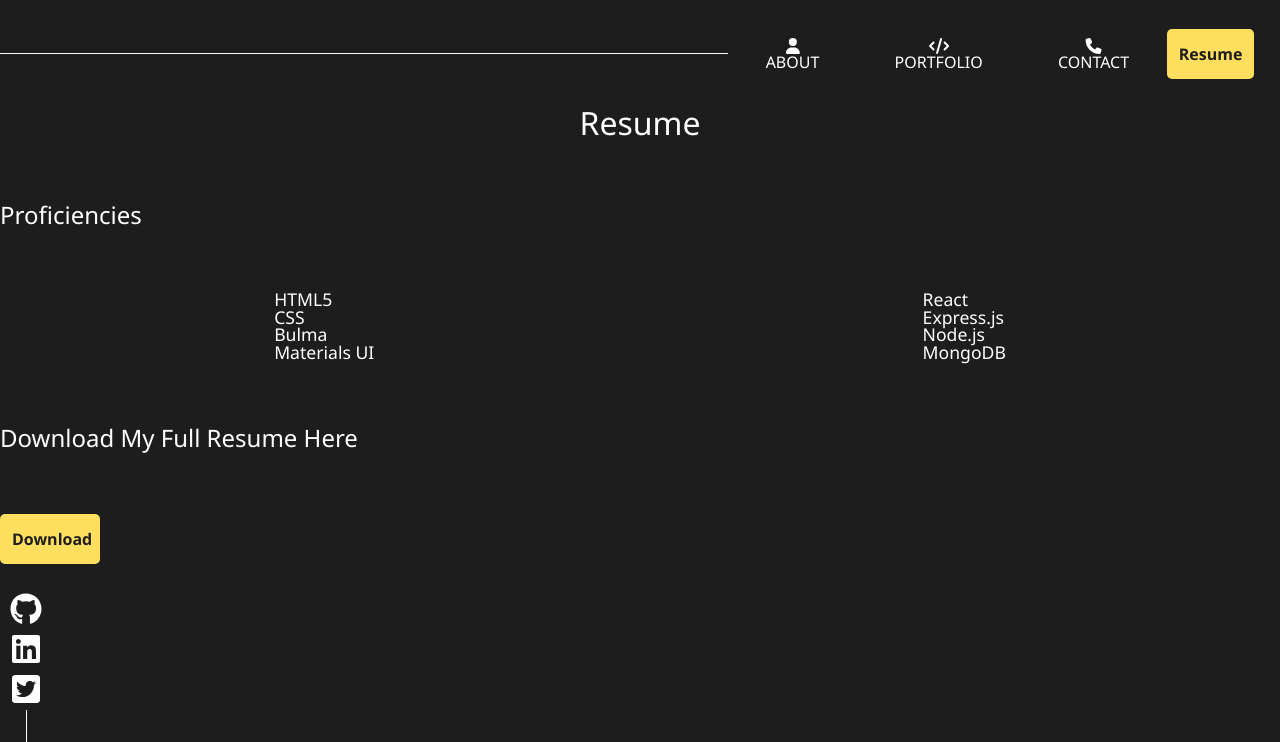
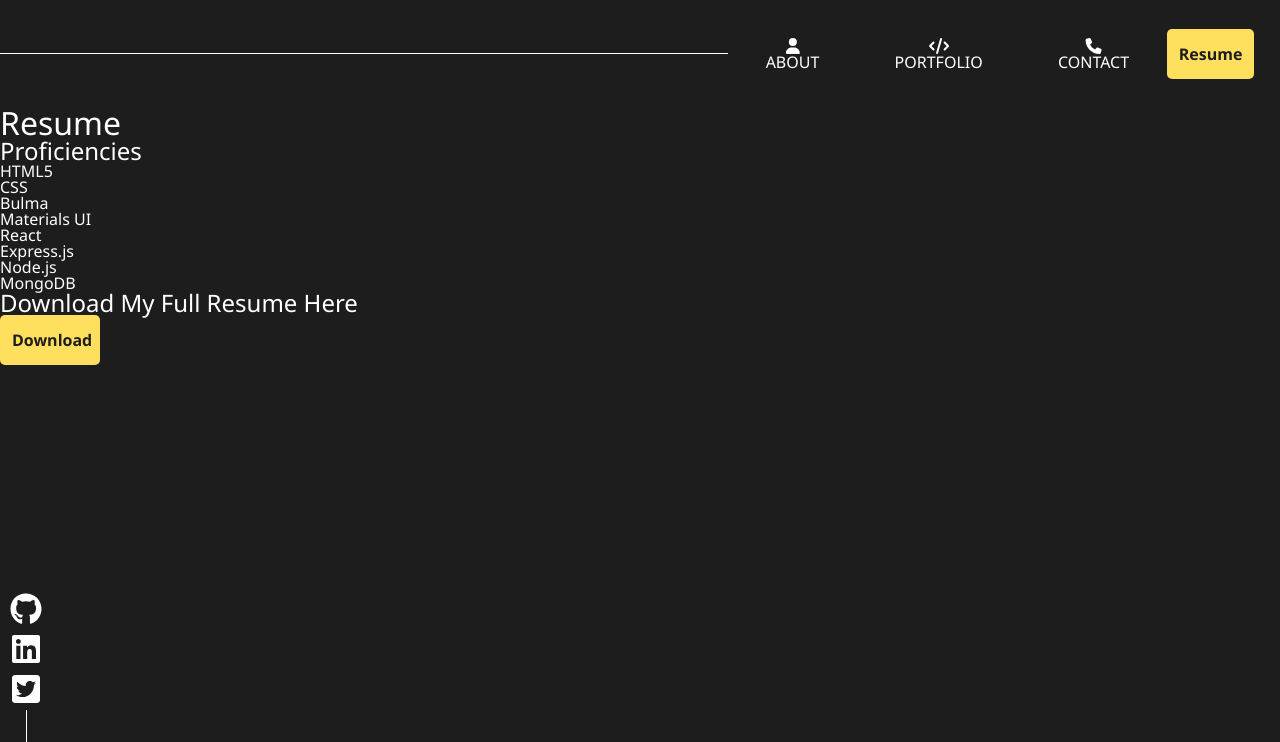
Before and after one commit to MackenzieJoyce/Portfolio, a React (Create React App) app: page /resume in a window 1280 px wide. Shown: the top 742 px of the page. Built offline with nearby package versions, Linux system fonts and the light colour scheme.

Commit message:
deleted commented out rules and consolidated the content containers

```diff
--- a/src/index.css
+++ b/src/index.css
@@ -20,12 +20,6 @@ body {
   font-family: 'Segoe UI', Tahoma, Geneva, Verdana, sans-serif;
   color: var(--light);
 }
-
-/* .wrapAll {
-  display: flex;
-  flex-direction: column;
-  align-items: center;
-} */
 
 h1 {
   font-size: 3.5rem;
@@ -50,14 +44,6 @@ p {
   text-align: left;
   line-height: 1.6rem;
 }
-
-/* p + p {
-  margin-top: 1.5rem;
-} */
-
-/* li {
-  margin: 15% 0;
-} */
 
 .standout {
   color: var(--pop2);
@@ -100,53 +86,21 @@ img {
 
 /* EVERY PAGE */
 .content {
+  padding-top: 2%;
+  text-align: left;
   display: inline-flex;
   justify-content: space-evenly;
   align-items: center;
   width: 100%;
 }
 
-.contentEntire {
-  /* width: 70%; */
-  /* height: 100vh; */
-  padding-top: 2%;
-  /* background: var(--middle); */
-  text-align: left;
-  /* border: 1px solid slategrey;
-  border-radius: 5px;
-  box-shadow: 0 0 10px 1px #000; */
-}
-
-/* .squareContent {
-  margin: 5% 5% 0 5%;
-  border-top: 2px solid var(--pop1);
-} */
-
-/* h1.squareContent {
-  margin-top: 10%;
-  padding-top: 3%;
-} */
-
-/* .squareContent p {
-  padding-top: 8%;
-} */
-
 .contentIndiv {
   width: 40%;
 }
 
-.title {
-  text-align: center;
-  /* margin-bottom: 5%; */
-  /* padding-bottom: 3%; */
-  /* border-bottom: 2px solid var(--pop1); */
-}
-
-
 
 /* NAVBAR */
 header {
-  /* width: 60%; */
   display: flex;
   justify-content: flex-end;
   align-items: center
@@ -196,10 +150,6 @@ nav::before {
   cursor: pointer;
 }
 
-/* .projectEntire {
-  width: fit-content;
-} */
-
 .projectInfo {
   line-height: 2.4rem;
   display: flex;
@@ -209,36 +159,11 @@ nav::before {
 
 
 
-/* CONTACT */
-.contactTitle {
-  margin: 0 8%;
-}
-.contactList {
-  display: flex;
-  flex-direction: column;
-}
-.contactSpanTag {
-  display: flex;
-  flex-direction: column;
-  align-items: center;
-}
-/* .contactATag {
-  padding: 5%;
-  font-size: 1.1rem;
-  line-height: 1.7rem;
-} */
-.contactEmailMe {
-  margin-top: 5%;
-  font-size: 1.5rem;
-}
+/* FOOTER */
 .contactIcons {
   font-size: 2rem;
   margin-bottom: 5%;
 }
-/* .contactUlTag {
-  display: flex;
-  justify-content: space-around;
-} */
 
 .contactUlTag::after {
   content: "";
@@ -250,19 +175,6 @@ nav::before {
 }
 
 
-
-/* RESUME */
-.resumeSubTitle {
-  margin: 5% 0 5% 0;
-}
-
-.resumeUl {
-  width: 100%;
-  margin-bottom: 0%;
-  font-size: 1.1rem;
-  display: flex;
-  justify-content: space-around;
-}
 
 
 
```
